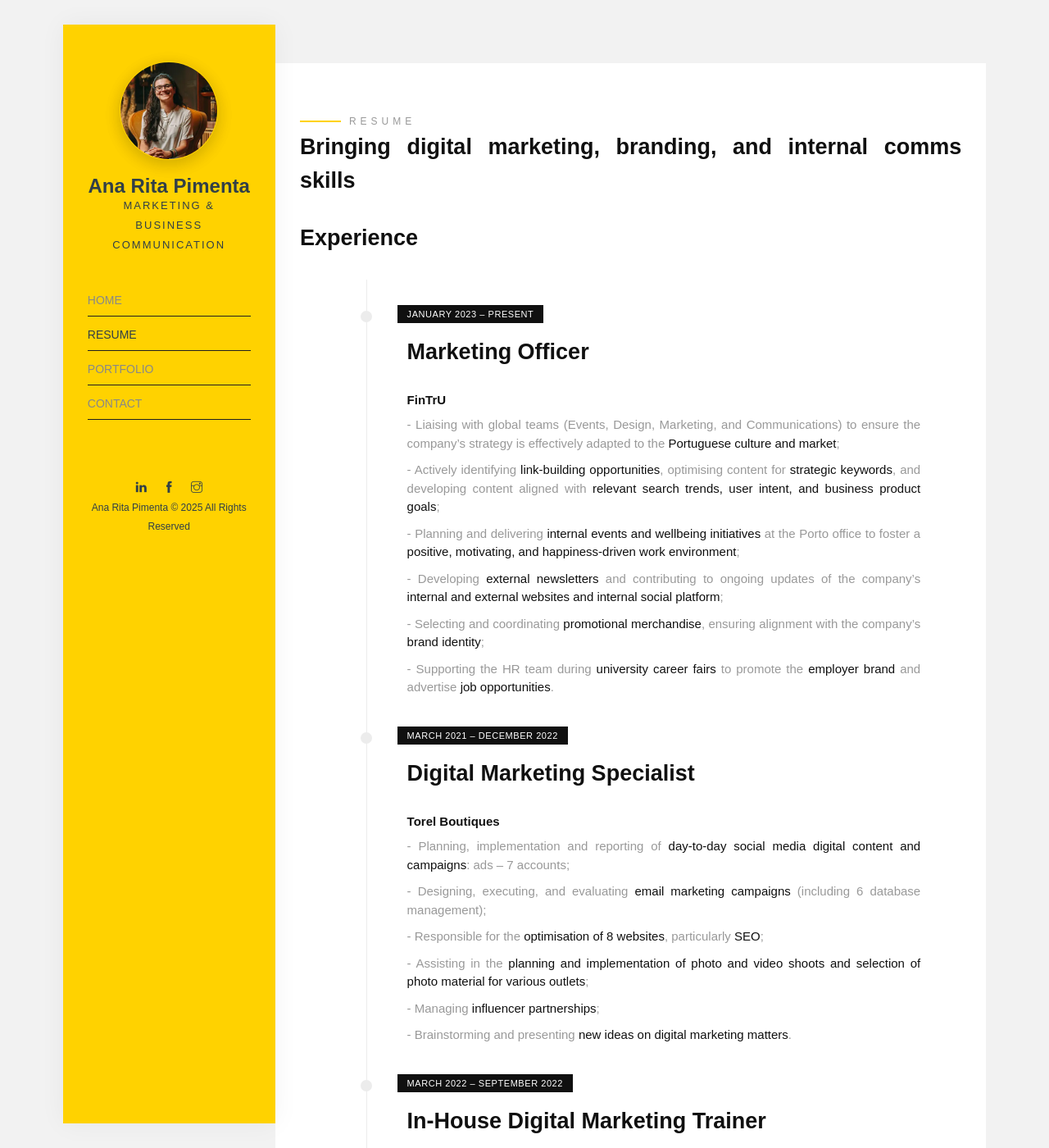
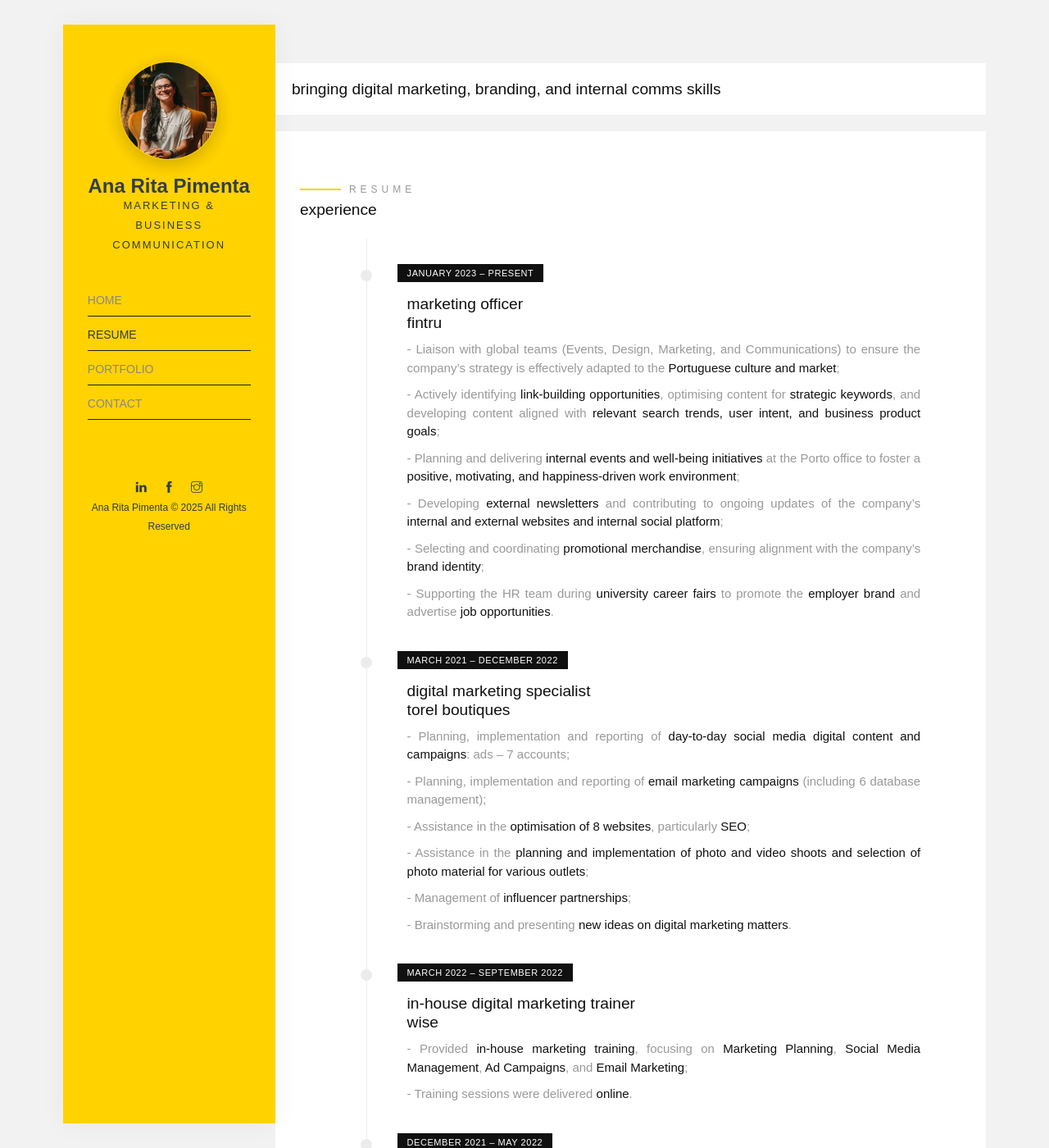
Before and after one commit to anaritapimenta/anaritapimenta.github.io, a Jekyll site: the page built from resume.html, in a window 1280 px wide and 1400 px high. Shown: the whole window at 82% size. Built offline with Jekyll 4.4.1, drawn with Linux system fonts in a browser that asks for light colours; some web fonts are replaced; some of the changed text lies outside the part shown.

Commit message:
Update resume.html

```diff
--- a/resume.html
+++ b/resume.html
@@ -4,29 +4,26 @@ description: Marketing and communications expert with a strong background in dig
 layout: default
 ---
 
-<style>
-  h1.heading,
-  h2.heading,
-  h3.heading {
-    color: #101010;
-    font-family: 'Rambla', sans-serif;
-    margin-bottom: 30px;
-    font-weight: 700;
-    font-size: 27px;
-    line-height: 1.5em;
-  }
-</style>
+<!-- Caixa branca com H1 visível -->
+<div style="background: white; padding: 20px; margin-bottom: 20px;">
+  <h1 style="
+    font-size: 1.2rem;
+    font-weight: normal;
+    text-transform: lowercase;
+    margin: 0;
+  ">
+    bringing digital marketing, branding, and internal comms skills
+  </h1>
+</div>
 
 <section class="resume" role="region" aria-labelledby="experience-heading">
   <div class="container-fluid">
     <div class="row">
       <div class="col-md-12">
         <span class="heading-meta style-1">Resume</span>
-        <h1 class="heading animate-box">
-          Bringing digital marketing, branding, and internal comms skills
-        </h1>
-        <h2 class="heading animate-box" id="experience-heading" data-animate-effect="fadeInLeft">
-          Experience
+        <h2 class="heading animate-box" id="experience-heading" data-animate-effect="fadeInLeft"
+            style="font-size: 1.2rem; font-weight: normal; text-transform: lowercase; margin: 0 0 20px 0;">
+          experience
         </h2>
       </div>
     </div>
@@ -36,43 +33,46 @@ layout: default
           <li>
             <article class="timeline-content" role="listitem">
               <span class="timeline-date">January 2023 – Present</span>
-              <h3 class="heading">Marketing Officer</h3>
-              <h4>FinTrU</h4>
-              <p>- Liaising with global teams (Events, Design, Marketing, and Communications) to ensure the company’s strategy is effectively adapted to the <strong>Portuguese culture and market</strong>;</p>
+              <h3 style="font-size: 1.2rem; font-weight: normal; text-transform: lowercase; margin: 0;">marketing officer</h3>
+              <h4 style="font-size: 1.2rem; font-weight: normal; text-transform: lowercase; margin: 0 0 10px 0;">fintru</h4>
+              <p>- Liaison with global teams (Events, Design, Marketing, and Communications) to ensure the company’s strategy is effectively adapted to the <strong>Portuguese culture and market</strong>;</p>
               <p>- Actively identifying <strong>link-building opportunities</strong>, optimising content for <strong>strategic keywords</strong>, and developing content aligned with <strong>relevant search trends, user intent, and business product goals</strong>;</p>
-              <p>- Planning and delivering <strong>internal events and wellbeing initiatives</strong> at the Porto office to foster a <strong>positive, motivating, and happiness-driven work environment</strong>;</p>
+              <p>- Planning and delivering <strong>internal events and well-being initiatives</strong> at the Porto office to foster a <strong>positive, motivating, and happiness-driven work environment</strong>;</p>
               <p>- Developing <strong>external newsletters</strong> and contributing to ongoing updates of the company’s <strong>internal and external websites and internal social platform</strong>;</p>
               <p>- Selecting and coordinating <strong>promotional merchandise</strong>, ensuring alignment with the company’s <strong>brand identity</strong>;</p>
               <p>- Supporting the HR team during <strong>university career fairs</strong> to promote the <strong>employer brand</strong> and advertise <strong>job opportunities</strong>.</p>
             </article>
           </li>
+
           <li>
             <article class="timeline-content" role="listitem">
               <span class="timeline-date">March 2021 – December 2022</span>
-              <h3 class="heading">Digital Marketing Specialist</h3>
-              <h4>Torel Boutiques</h4>
+              <h3 style="font-size: 1.2rem; font-weight: normal; text-transform: lowercase; margin: 0;">digital marketing specialist</h3>
+              <h4 style="font-size: 1.2rem; font-weight: normal; text-transform: lowercase; margin: 0 0 10px 0;">torel boutiques</h4>
               <p>- Planning, implementation and reporting of <strong>day-to-day social media digital content and campaigns</strong>: ads – 7 accounts;</p>
-              <p>- Designing, executing, and evaluating <strong>email marketing campaigns</strong> (including 6 database management);</p>
-              <p>- Responsible for the <strong>optimisation of 8 websites</strong>, particularly <strong>SEO</strong>;</p>
-              <p>- Assisting in the <strong>planning and implementation of photo and video shoots and selection of photo material for various outlets</strong>;</p>
-              <p>- Managing <strong>influencer partnerships</strong>;</p>
+              <p>- Planning, implementation and reporting of <strong>email marketing campaigns</strong> (including 6 database management);</p>
+              <p>- Assistance in the <strong>optimisation of 8 websites</strong>, particularly <strong>SEO</strong>;</p>
+              <p>- Assistance in the <strong>planning and implementation of photo and video shoots and selection of photo material for various outlets</strong>;</p>
+              <p>- Management of <strong>influencer partnerships</strong>;</p>
               <p>- Brainstorming and presenting <strong>new ideas on digital marketing matters</strong>.</p>
             </article>
           </li>
+
           <li>
             <article class="timeline-content" role="listitem">
               <span class="timeline-date">March 2022 – September 2022</span>
-              <h3 class="heading">In-House Digital Marketing Trainer</h3>
-              <h4>Wise</h4>
+              <h3 style="font-size: 1.2rem; font-weight: normal; text-transform: lowercase; margin: 0;">in-house digital marketing trainer</h3>
+              <h4 style="font-size: 1.2rem; font-weight: normal; text-transform: lowercase; margin: 0 0 10px 0;">wise</h4>
               <p>- Provided <strong>in-house marketing training</strong>, focusing on <strong>Marketing Planning</strong>, <strong>Social Media Management</strong>, <strong>Ad Campaigns</strong>, and <strong>Email Marketing</strong>;</p>
               <p>- Training sessions were delivered <strong>online</strong>.</p>
             </article>
           </li>
+
           <li>
             <article class="timeline-content" role="listitem">
               <span class="timeline-date">December 2021 – May 2022</span>
-              <h3 class="heading">Digital Marketing Trainer</h3>
-              <h4>IPLNT - Portuguese Institute of Languages and New Technologies</h4>
+              <h3 style="font-size: 1.2rem; font-weight: normal; text-transform: lowercase; margin: 0;">digital marketing trainer</h3>
+              <h4 style="font-size: 1.2rem; font-weight: normal; text-transform: lowercase; margin: 0 0 10px 0;">iplnt - instituto português de línguas e novas tecnologias</h4>
               <p>- Theories and Techniques of Communication;</p>
               <p>- Digital Communication;</p>
               <p>- Creativity and Innovation;</p>
@@ -82,7 +82,7 @@ layout: default
               <p>- Business and e-Commerce models;</p>
               <p>- Website;</p>
               <p>- Email Marketing;</p>
-              <p>- Management of Social Networks: Facebook, Instagram, LinkedIn, YouTube, and Twitter;</p>
+              <p>- Management of Social Networks: Facebook, Instagram, LinkedIn, YouTube and Twitter;</p>
               <p>- SEM: SEO and SEA;</p>
               <p>- Link Building;</p>
               <p>- Web Copywriting;</p>
@@ -92,124 +92,137 @@ layout: default
               <p>- Influencer Marketing.</p>
             </article>
           </li>
+
           <li>
             <article class="timeline-content" role="listitem">
               <span class="timeline-date">May 2020 – November 2020</span>
-              <h3 class="heading">Video Marketing Production Assistant</h3>
-              <h4>Livemotion Agency - Creative Online Content</h4>
-              <p>- <strong>Storytelling</strong> and <strong>scriptwriting for videos</strong>;</p>
+              <h3 style="font-size: 1.2rem; font-weight: normal; text-transform: lowercase; margin: 0;">video marketing production assistant</h3>
+              <h4 style="font-size: 1.2rem; font-weight: normal; text-transform: lowercase; margin: 0 0 10px 0;">livemotion agency - creative online content</h4>
+              <p>- <strong>Storytelling</strong> and <strong>script for the video</strong>;</p>
               <p>- Content for the web: <strong>articles for the company's blog</strong>, <strong>social media content calendar</strong>, <strong>newsletters</strong>, <strong>institutional</strong> and <strong>commercial documents/brochures</strong>.</p>
             </article>
           </li>
+
           <li>
             <article class="timeline-content" role="listitem">
               <span class="timeline-date">November 2019 – May 2020</span>
-              <h3 class="heading">International Expansion Business Developer</h3>
-              <h4>Ecovest (Barn Of Monkeys)</h4>
-              <p>- Digital communication and e-Commerce management: creation of optimised content – <strong>SEM: SEO and SEA</strong>, campaign activation, and results reporting;</p>
-              <p>- Brand ambassador coordinator: <strong>protocol creation</strong>, <strong>searching</strong>, <strong>contacting</strong>, and relationship management with kids fashion influencers.</p>
+              <h3 style="font-size: 1.2rem; font-weight: normal; text-transform: lowercase; margin: 0;">international expansion business developer</h3>
+              <h4 style="font-size: 1.2rem; font-weight: normal; text-transform: lowercase; margin: 0 0 10px 0;">ecovest (barn of monkeys)</h4>
+              <p>- Digital communication and E-Commerce management: elaboration of optimised content – <strong>SEM: SEO and SEA</strong>, and <strong>activation of campaigns</strong> – idea, implementation, and a report with the results;</p>
+              <p>- Brand ambassador coordinator: <strong>protocol elaboration</strong>, <strong>search</strong>, <strong>contact</strong>, and <strong>relationship with key kids fashion influencers</strong>.</p>
             </article>
           </li>
+
           <li>
             <article class="timeline-content" role="listitem">
               <span class="timeline-date">January 2019 – October 2019</span>
-              <h3 class="heading">Marketer</h3>
-              <h4>FTF – Marketing and Advertising, Lda</h4>
-              <p>- Branding consultant: providing <strong>analysis and creative solutions to help small businesses achieve marketing and communication goals</strong>;</p>
-              <p>- Copywriting and content marketing: <strong>development of institutional and commercial documents</strong>.</p>
+              <h3 style="font-size: 1.2rem; font-weight: normal; text-transform: lowercase; margin: 0;">marketer</h3>
+              <h4 style="font-size: 1.2rem; font-weight: normal; text-transform: lowercase; margin: 0 0 10px 0;">plastidrill</h4>
+              <p>- Website maintenance and social media management;</p>
+              <p>- Design of promotional materials;</p>
+              <p>- Preparation of newsletters;</p>
+              <p>- Support to sales team.</p>
             </article>
           </li>
+
           <li>
             <article class="timeline-content" role="listitem">
-              <span class="timeline-date">July 2018 – December 2018</span>
-              <h3 class="heading">PR Specialist and Brand Manager Assistant</h3>
-              <h4>Global Sport (EDP Running Wonders and Portugal A Correr)</h4>
-              <p>- Establishing and coordinating efforts with journalists, influencers, bloggers, sponsors, designers, and consultants;</p>
-              <p>- Support in organising events for both brands.</p>
+              <span class="timeline-date">February 2018 – December 2018</span>
+              <h3 style="font-size: 1.2rem; font-weight: normal; text-transform: lowercase; margin: 0;">marketing officer</h3>
+              <h4 style="font-size: 1.2rem; font-weight: normal; text-transform: lowercase; margin: 0 0 10px 0;">artpool</h4>
+              <p>- Marketing and communication plan elaboration and implementation;</p>
+              <p>- Graphic design;</p>
+              <p>- Content writing for web and social media;</p>
+              <p>- Organisation of events and workshops.</p>
             </article>
           </li>
+
           <li>
             <article class="timeline-content" role="listitem">
-              <span class="timeline-date">January 2018 – April 2018</span>
-              <h3 class="heading">Marketing and Communication Assistant</h3>
-              <h4>Surfection, Lda (I surf Portugal)</h4>
-              <p>- Collaborated with the design team on redesigning the company’s visual identity; responsible for content collaboration, market research, and partnership creation;</p>
-              <p>- Event organisation: coordinating logistics for various activities.</p>
+              <span class="timeline-date">February 2017 – January 2018</span>
+              <h3 style="font-size: 1.2rem; font-weight: normal; text-transform: lowercase; margin: 0;">marketing and communication intern</h3>
+              <h4 style="font-size: 1.2rem; font-weight: normal; text-transform: lowercase; margin: 0 0 10px 0;">agência paralela</h4>
+              <p>- Supporting the marketing team in day-to-day tasks;</p>
+              <p>- Preparing marketing materials and presentations;</p>
+              <p>- Managing social media accounts;</p>
+              <p>- Assisting in event organisation.</p>
             </article>
           </li>
-          <li>
-            <article class="timeline-content" role="listitem">
-              <span class="timeline-date">October 2016 – December 2017</span>
-              <h3 class="heading">Marketing and Communication Intern and Project Manager</h3>
-              <h4>M.A.R. Kayaks, Lda (Nelo)</h4>
-              <p>- Facilitated e-Commerce operations: product descriptions, translation, and Google Ads to increase visibility;</p>
-              <p>- Assisted in organising four events, coordinated social responsibility actions, and updated the reception manual for new employees.</p>
-            </article>
-          </li>
-          <li>
-            <article class="timeline-content" role="listitem">
-              <span class="timeline-date">May 2015 – July 2015</span>
-              <h3 class="heading">Corporate Communication Intern</h3>
-              <h4>Pista Mágica - Volunteering School</h4>
-              <p>- Supported communication and promotion of two key projects;</p>
-              <p>- Developed content: newsletters, press releases, and visual presentations;</p>
-              <p>- Managed database with accurate and updated information;</p>
-              <p>- Statistical work with data analysis and reporting.</p>
-            </article>
-          </li>
+
         </ul>
       </div>
     </div>
   </div>
 </section>
 
-<div class="divider1" role="separator" aria-hidden="true"></div>
-
-<section class="resume" role="region" aria-labelledby="education-heading">
+<section class="education" role="region" aria-labelledby="education-heading">
   <div class="container-fluid">
     <div class="row">
       <div class="col-md-12">
-        <span class="heading-meta style-1">Resume</span>
-        <h2 class="heading animate-box" id="education-heading" data-animate-effect="fadeInLeft">
-          Education
+        <h2 class="heading animate-box" id="education-heading" data-animate-effect="fadeInLeft"
+            style="font-size: 1.2rem; font-weight: normal; text-transform: lowercase; margin: 0 0 20px 0;">
+          education
         </h2>
       </div>
     </div>
     <div class="row">
       <div class="col-md-12 animate-box" data-animate-effect="fadeInLeft">
         <ul class="timeline" aria-label="Education timeline">
+
           <li>
             <article class="timeline-content" role="listitem">
-              <span class="timeline-date">March 2019 – February 2020</span>
-              <h3 class="heading">Digital Marketing and e-Commerce Manager</h3>
-              <h4>FLAG</h4>
-              <p><strong>Website</strong> as a marketing tool, <strong>Web Copywriting</strong>, <strong>blogging with WordPress</strong>, <strong>Social Media Marketing</strong>, <strong>Community Management</strong>, <strong>Facebook, LinkedIn, Instagram, and YouTube Marketing</strong>, <strong>Search Engine Marketing</strong> and <strong>Search Engine Optimisation</strong>, <strong>Google AdWords</strong> and <strong>Google Analytics</strong>, <strong>Email Marketing</strong>, <strong>Leads</strong> and <strong>Landing Pages</strong>, <strong>E-Commerce with WordPress</strong>, and <strong>Business Intelligence</strong>.</p>
+              <span class="timeline-date">2014 - 2018</span>
+              <h3 style="font-size: 1.2rem; font-weight: normal; text-transform: lowercase; margin: 0;">bachelor's degree in marketing and communication</h3>
+              <h4 style="font-size: 1.2rem; font-weight: normal; text-transform: lowercase; margin: 0 0 10px 0;">polytechnic institute of porto (ipp)</h4>
             </article>
           </li>
+
           <li>
             <article class="timeline-content" role="listitem">
-              <span class="timeline-date">October 2015 – December 2017</span>
-              <h3 class="heading">Master's Degree in Marketing and Communication</h3>
-              <h4>Escola Superior de Educação de Coimbra (ESEC)</h4>
-              <p><strong>Strategic planning and management of communication</strong>; <strong>management and communication of brands</strong>; <strong>identity</strong>, <strong>culture and markets</strong>, <strong>marketing research</strong>, <strong>organisational behaviour</strong>, <strong>relations with the media</strong>; <strong>e-marketing</strong>, <strong>marketing communication techniques</strong>, <strong>innovation</strong> and <strong>product development</strong>, and <strong>management of work teams</strong>.</p>
+              <span class="timeline-date">2020</span>
+              <h3 style="font-size: 1.2rem; font-weight: normal; text-transform: lowercase; margin: 0;">digital marketing course</h3>
+              <h4 style="font-size: 1.2rem; font-weight: normal; text-transform: lowercase; margin: 0 0 10px 0;">digital marketing institute</h4>
             </article>
           </li>
+
           <li>
             <article class="timeline-content" role="listitem">
-              <span class="timeline-date">September 2012 – July 2015</span>
-              <h3 class="heading">Degree in Business Communication</h3>
-              <h4>Instituto Superior de Contabilidade e Administração do Porto (ISCAP)</h4>
-              <p><strong>English</strong>, <strong>Spanish</strong> and (basic) <strong>German</strong>; theoretical/practical knowledge related to business: <strong>management</strong>, <strong>corporate communication</strong>, <strong>information</strong> and <strong>communication technologies</strong>, and <strong>commercial law</strong>.</p>
+              <span class="timeline-date">2023</span>
+              <h3 style="font-size: 1.2rem; font-weight: normal; text-transform: lowercase; margin: 0;">advanced seo course</h3>
+              <h4 style="font-size: 1.2rem; font-weight: normal; text-transform: lowercase; margin: 0 0 10px 0;">semrush academy</h4>
             </article>
           </li>
-          <li>
-            <article class="timeline-content" role="listitem">
-              <span class="timeline-date">September 2012 – July 2015</span>
-              <h3 class="heading">Philology and Translation | Business Administration and Management</h3>
-              <h4>University of Vigo</h4>
-              <p>Engaged in the international <strong>"ERASMUS+"</strong> mobility programme, where I had the opportunity to <strong>improve Spanish</strong> in a real context, and attended subjects such as <strong>commercial management</strong>, <strong>marketing research</strong>, <strong>knowledge management</strong>, and <strong>technological innovation</strong>.</p>
-            </article>
-          </li>
+
+        </ul>
+      </div>
+    </div>
+  </div>
+</section>
+
+<section class="skills" role="region" aria-labelledby="skills-heading">
+  <div class="container-fluid">
+    <div class="row">
+      <div class="col-md-12">
+        <h2 class="heading animate-box" id="skills-heading" data-animate-effect="fadeInLeft"
+            style="font-size: 1.2rem; font-weight: normal; text-transform: lowercase; margin: 0 0 20px 0;">
+          skills
+        </h2>
+      </div>
+    </div>
+    <div class="row">
+      <div class="col-md-12 animate-box" data-animate-effect="fadeInLeft">
+        <ul>
+          <li>digital marketing strategy</li>
+          <li>branding</li>
+          <li>content creation</li>
+          <li>seo and sem</li>
+          <li>social media management</li>
+          <li>email marketing</li>
+          <li>internal communications</li>
+          <li>event planning</li>
+          <li>training and mentoring</li>
+          <li>copywriting</li>
+          <li>web analytics</li>
         </ul>
       </div>
     </div>
```
